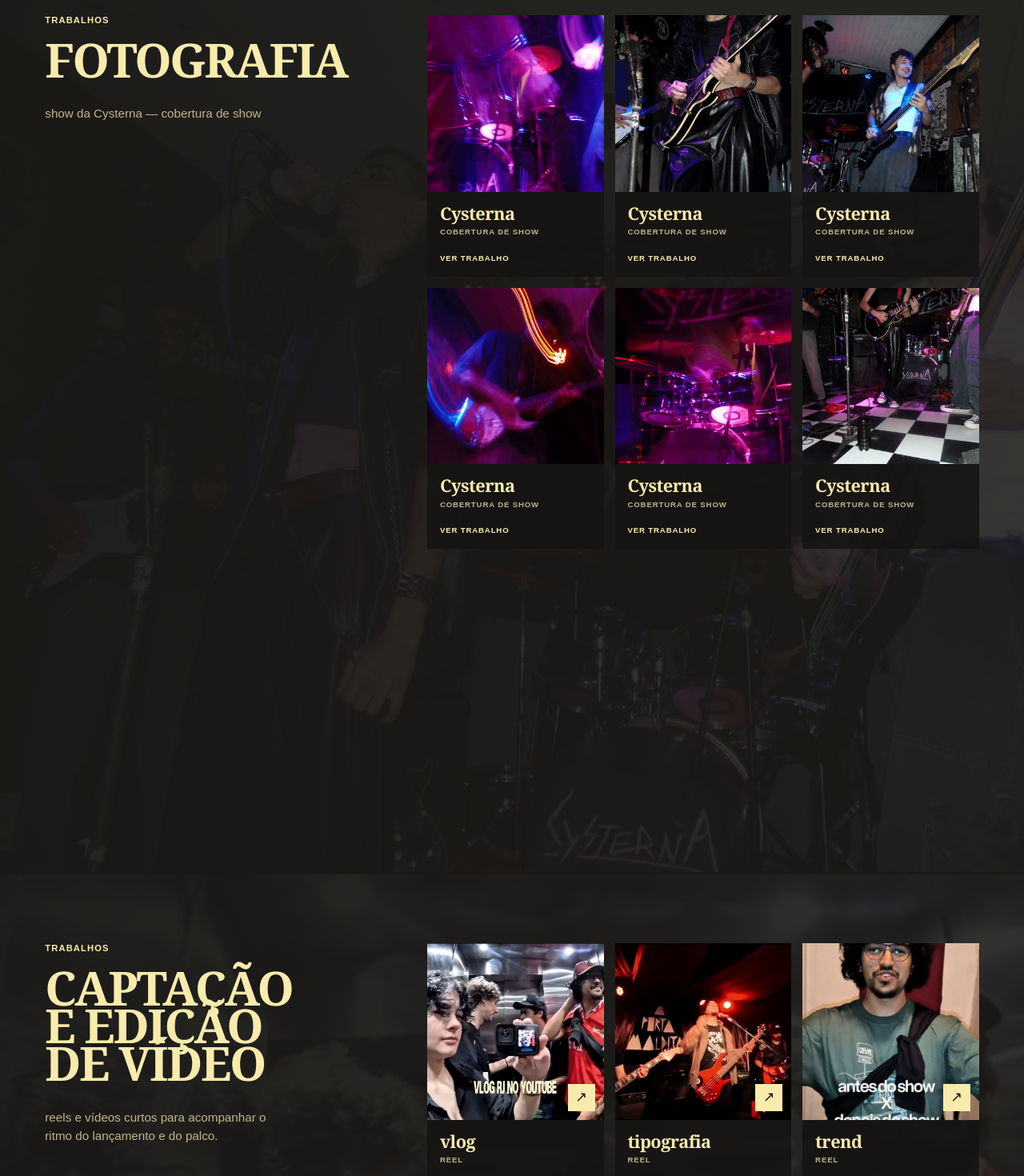
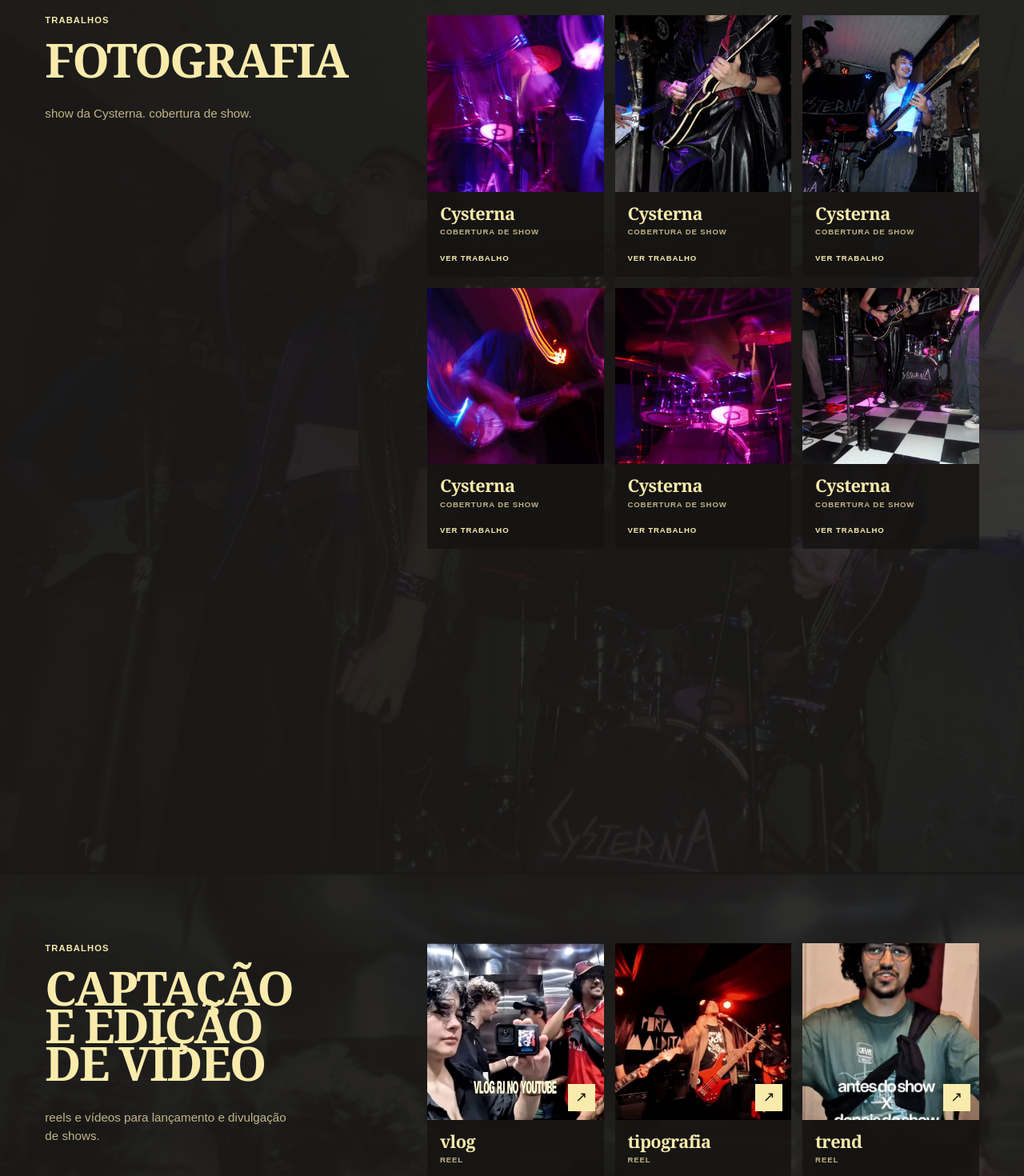
Before and after one commit to wired-layer-co/isabella-comunicacao-bandas, a React (Vite) app: page / in a window 1280 px wide. Shown: the part 3940-5410 px from the top of the page at 80% size. Built offline with nearby package versions, Linux system fonts and the light colour scheme.

Commit message:
fix: simplifica copy do site

```diff
--- a/src/App.jsx
+++ b/src/App.jsx
@@ -9,14 +9,14 @@ const photoDriveUrl = 'https://drive.google.com/drive/folders/1giIvnR1vjzFNCmwcn
 
 const services = [
   { id: 'fotografia', title: 'fotografia', description: 'ensaios promocionais, cobertura de shows e backstage.', note: 'cobertura de uma turnê, divulgação de show ou imagens que definem uma nova fase.', link: briefingUrl, media: ['show-01.webp', 'show-02.webp', 'show-05.webp'] },
-  { id: 'video', title: 'captação e edição de vídeo', description: 'reels/tiktoks para lançamentos, divulgação de shows, clipes e material dinâmico para redes sociais.', note: 'material rápido, com ritmo e pensado para circular onde a sua banda é descoberta.', link: briefingUrl, media: ['video-cover-1.webp', 'video-cover-2.webp', 'video-cover-3.webp'] },
-  { id: 'social', title: 'gerenciamento de redes sociais', description: 'planejamento de conteúdo, cronograma estratégico e gestão de presença digital em todas as redes.', note: 'uma rotina de comunicação que acompanha o momento do projeto e mantém a presença viva.', media: [] },
-  { id: 'design', title: 'design e artes visuais', description: 'capas de single/álbum, identidade visual, animações mixed media, zines, cartazes de turnê e artes para feed.', note: 'o universo visual que dá unidade para uma música, um show ou uma era inteira.', link: briefingUrl, media: ['design-hayley.webp', 'design-ego-1.webp', 'design-ode.webp'] },
+  { id: 'video', title: 'captação e edição de vídeo', description: 'reels/tiktoks para lançamentos, divulgação de shows, clipes e material para redes sociais.', note: 'conteúdo para divulgar o que a banda está fazendo.', link: briefingUrl, media: ['video-cover-1.webp', 'video-cover-2.webp', 'video-cover-3.webp'] },
+  { id: 'social', title: 'gerenciamento de redes sociais', description: 'planejamento de conteúdo, cronograma estratégico e gestão de presença digital em todas as redes.', note: 'organização de pautas e calendário para não deixar as redes paradas.', media: [] },
+  { id: 'design', title: 'design e artes visuais', description: 'capas de single/álbum, identidade visual, animações mixed media, zines, cartazes de turnê e artes para feed.', note: 'visuais para single, show e redes sociais.', link: briefingUrl, media: ['design-hayley.webp', 'design-ego-1.webp', 'design-ode.webp'] },
 ]
 
 const workGroups = [
-  { id: 'fotografia', title: 'fotografia', intro: 'show da Cysterna — cobertura de show', background: 'show-hero.webp', works: [['show-01.webp', 'Cysterna', 'cobertura de show', photoDriveUrl], ['show-02.webp', 'Cysterna', 'cobertura de show', photoDriveUrl], ['show-03.webp', 'Cysterna', 'cobertura de show', photoDriveUrl], ['show-04.webp', 'Cysterna', 'cobertura de show', photoDriveUrl], ['show-05.webp', 'Cysterna', 'cobertura de show', photoDriveUrl], ['show-06.webp', 'Cysterna', 'cobertura de show', photoDriveUrl]] },
-  { id: 'video', title: 'captação e edição de vídeo', intro: 'reels e vídeos curtos para acompanhar o ritmo do lançamento e do palco.', background: 'video-cover-1.webp', works: [['video-cover-1.webp', 'vlog', 'reel', 'https://www.instagram.com/reel/DcRoU84BxO2/'], ['video-cover-2.webp', 'tipografia', 'reel', 'https://www.instagram.com/reel/DanYMZZuH8V/'], ['video-cover-3.webp', 'trend', 'reel', 'https://www.instagram.com/reel/DYn16xdO8mv/'], ['video-cover-1.webp', 'tipografia', 'reel', 'https://www.instagram.com/reel/DWUcUc6gT3Z/'], ['video-cover-2.webp', 'tipografia', 'reel', 'https://www.instagram.com/reel/DV3ZrV8Dskl/'], ['video-cover-3.webp', 'tipografia', 'reel', 'https://www.instagram.com/reel/DVErpd1Afk6/']] },
+  { id: 'fotografia', title: 'fotografia', intro: 'show da Cysterna. cobertura de show.', background: 'show-hero.webp', works: [['show-01.webp', 'Cysterna', 'cobertura de show', photoDriveUrl], ['show-02.webp', 'Cysterna', 'cobertura de show', photoDriveUrl], ['show-03.webp', 'Cysterna', 'cobertura de show', photoDriveUrl], ['show-04.webp', 'Cysterna', 'cobertura de show', photoDriveUrl], ['show-05.webp', 'Cysterna', 'cobertura de show', photoDriveUrl], ['show-06.webp', 'Cysterna', 'cobertura de show', photoDriveUrl]] },
+  { id: 'video', title: 'captação e edição de vídeo', intro: 'reels e vídeos para lançamento e divulgação de shows.', background: 'video-cover-1.webp', works: [['video-cover-1.webp', 'vlog', 'reel', 'https://www.instagram.com/reel/DcRoU84BxO2/'], ['video-cover-2.webp', 'tipografia', 'reel', 'https://www.instagram.com/reel/DanYMZZuH8V/'], ['video-cover-3.webp', 'trend', 'reel', 'https://www.instagram.com/reel/DYn16xdO8mv/'], ['video-cover-1.webp', 'tipografia', 'reel', 'https://www.instagram.com/reel/DWUcUc6gT3Z/'], ['video-cover-2.webp', 'tipografia', 'reel', 'https://www.instagram.com/reel/DV3ZrV8Dskl/'], ['video-cover-3.webp', 'tipografia', 'reel', 'https://www.instagram.com/reel/DVErpd1Afk6/']] },
   { id: 'design', title: 'design e artes visuais', intro: 'capas, zines, peças impressas e movimento para a identidade sair do som e ocupar o mundo.', background: 'design-hayley.webp', works: [['design-hayley.webp', 'poster Hayley Williams', 'artes visuais', designDriveUrl], ['design-ego-1.webp', 'Ego Death at a Bachelorette Party', 'revista', designDriveUrl], ['design-ego-2.webp', 'Ego Death at a Bachelorette Party', 'revista', designDriveUrl], ['design-ego-3.webp', 'Ego Death at a Bachelorette Party', 'revista', designDriveUrl], ['design-ego-4.webp', 'Ego Death at a Bachelorette Party', 'revista', designDriveUrl], ['design-ode.webp', 'zine Ode to the Mets', 'zine', designDriveUrl], ['video-cover-1.webp', 'animação mixed media', 'instagram', 'https://www.instagram.com/p/DcbWDmAu1Y2/'], ['video-cover-2.webp', 'animação mixed media', 'instagram', 'https://www.instagram.com/p/DcbehTuhsID/']] },
 ]
 
@@ -49,9 +49,9 @@ function Services() {
 function WorkCard({ work }) { const [src, title, kind, href] = work; const instagram = href.includes('instagram.com'); return <a className="work-card" href={href} target="_blank" rel="noreferrer"><span className="work-card-media"><img src={image(src)} alt={title} loading="lazy" />{instagram && <span className="play-mark" aria-label="Abrir no Instagram">↗</span>}</span><span className="work-card-copy"><strong>{title}</strong><small>{kind}</small><em>{instagram ? 'abrir no Instagram' : 'ver trabalho'}</em></span></a> }
 function WorkGroup({ group, index }) { return <section className={`work-group group-${group.id}`} style={{ '--group-index': index }} data-work-group><div className="work-backdrop" style={{ backgroundImage: `url(${image(group.background)})` }} aria-hidden="true" /><div className="work-group-panel"><header><p>trabalhos</p><h3>{group.title}</h3><span>{group.intro}</span></header><div className="work-grid">{group.works.map((work, workIndex) => <WorkCard key={`${work[0]}-${workIndex}`} work={work} />)}</div></div></section> }
 function SocialWork() { const steps = [['entender', 'momento, objetivos e personalidade da banda.'], ['planejar', 'pautas e formatos que cabem na rotina do projeto.'], ['produzir', 'texto, imagem e vídeo falando a mesma língua.'], ['manter', 'cronograma e presença digital com constância.']]; return <section className="social-work" data-work-group><div className="work-backdrop social-backdrop" aria-hidden="true" /><div className="social-panel"><p>gerenciamento de redes sociais</p><h3>uma presença que continua viva entre um show e outro.</h3><ol>{steps.map(([title, text]) => <li key={title}><strong>{title}</strong><span>{text}</span></li>)}</ol><WhatsAppLink>montar um plano</WhatsAppLink></div></section> }
-function Portfolio() { return <section className="portfolio" id="trabalhos"><div className="portfolio-intro"><p>trabalhos</p><h2>imagem, movimento<br />e direção visual.</h2><span>uma seleção de projetos para a cena independente.</span></div>{workGroups.map((group, index) => <WorkGroup key={group.id} group={group} index={index} />)}<SocialWork /></section> }
+function Portfolio() { return <section className="portfolio" id="trabalhos"><div className="portfolio-intro"><p>trabalhos</p><h2>imagem, movimento<br />e direção visual.</h2><span>alguns trabalhos que já fiz.</span></div>{workGroups.map((group, index) => <WorkGroup key={group.id} group={group} index={index} />)}<SocialWork /></section> }
 
-function Contact() { return <section className="contact section-pad" id="contato" data-reveal><div className="contact-copy"><p>contato</p><h2>vamos fazer<br />a sua banda<br /><em>ser vista.</em></h2><span>entre em contato comigo e faça seu orçamento :)</span><div className="contact-actions"><WhatsAppLink>vamos conversar</WhatsAppLink><a className="button-link button-link-soft" href={instagramUrl} target="_blank" rel="noreferrer"><span>saiba quem eu sou</span><Arrow /></a></div></div><figure className="contact-image"><img src={image('show-05.webp')} alt="Bateria durante um show" loading="lazy" /><figcaption>vamos criar a próxima fase da sua banda.</figcaption></figure></section> }
+function Contact() { return <section className="contact section-pad" id="contato" data-reveal><div className="contact-copy"><p>contato</p><h2>vamos fazer<br />a sua banda<br /><em>ser vista.</em></h2><span>entre em contato comigo e faça seu orçamento :)</span><div className="contact-actions"><WhatsAppLink>vamos conversar</WhatsAppLink><a className="button-link button-link-soft" href={instagramUrl} target="_blank" rel="noreferrer"><span>saiba quem eu sou</span><Arrow /></a></div></div><figure className="contact-image"><img src={image('show-05.webp')} alt="Bateria durante um show" loading="lazy" /><figcaption>fotografia de show.</figcaption></figure></section> }
 function Footer() { const year = new Date().getFullYear(); return <footer className="site-footer"><div className="site-footer-row"><a href="#inicio">Isabella Monteiro</a><p>comunicação para bandas independentes / {year}</p><a href={instagramUrl} target="_blank" rel="noreferrer">Instagram</a></div><div className="site-credit">Desenvolvido por <a href="https://portfolio.wired.rs/creative" target="_blank" rel="noreferrer">wired layer co.</a></div></footer> }
 
 function App() {
```
Also changed, not shown: 1 other file (tests, documents, lock files or other folders).
